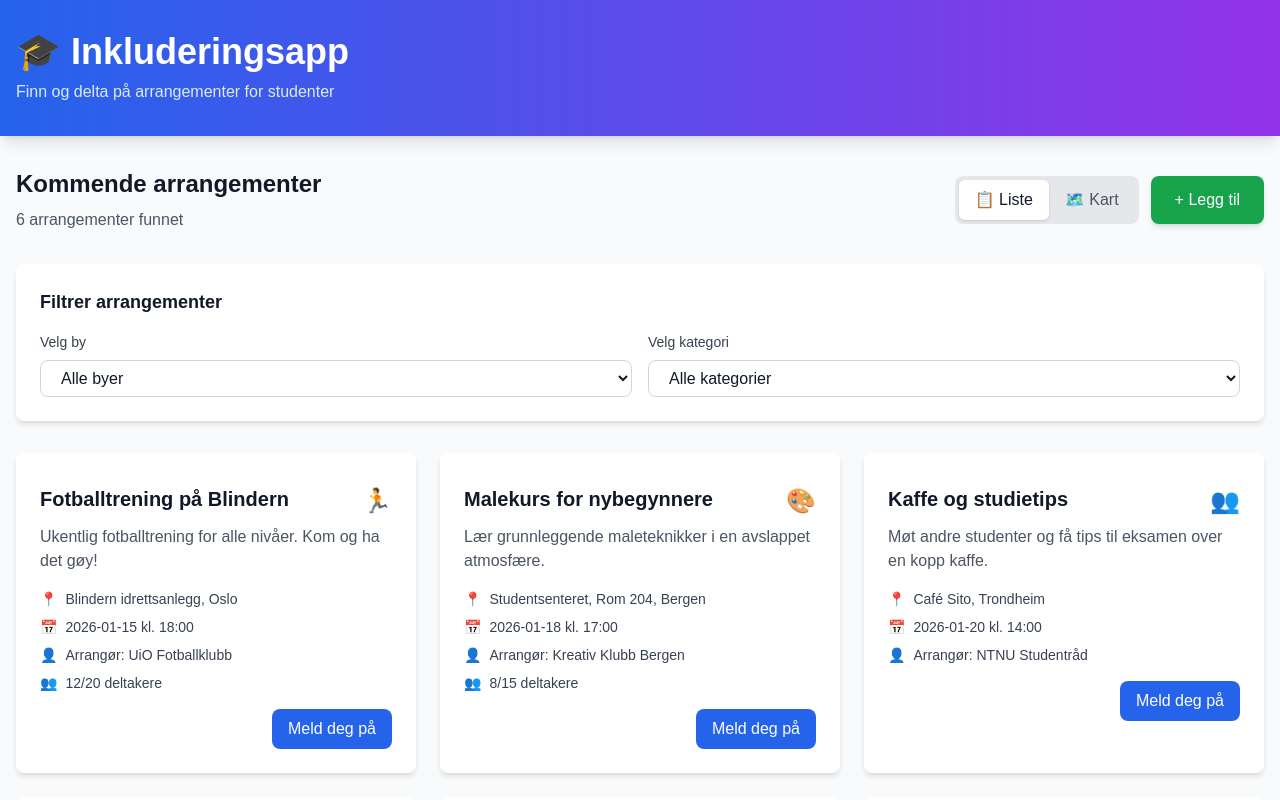
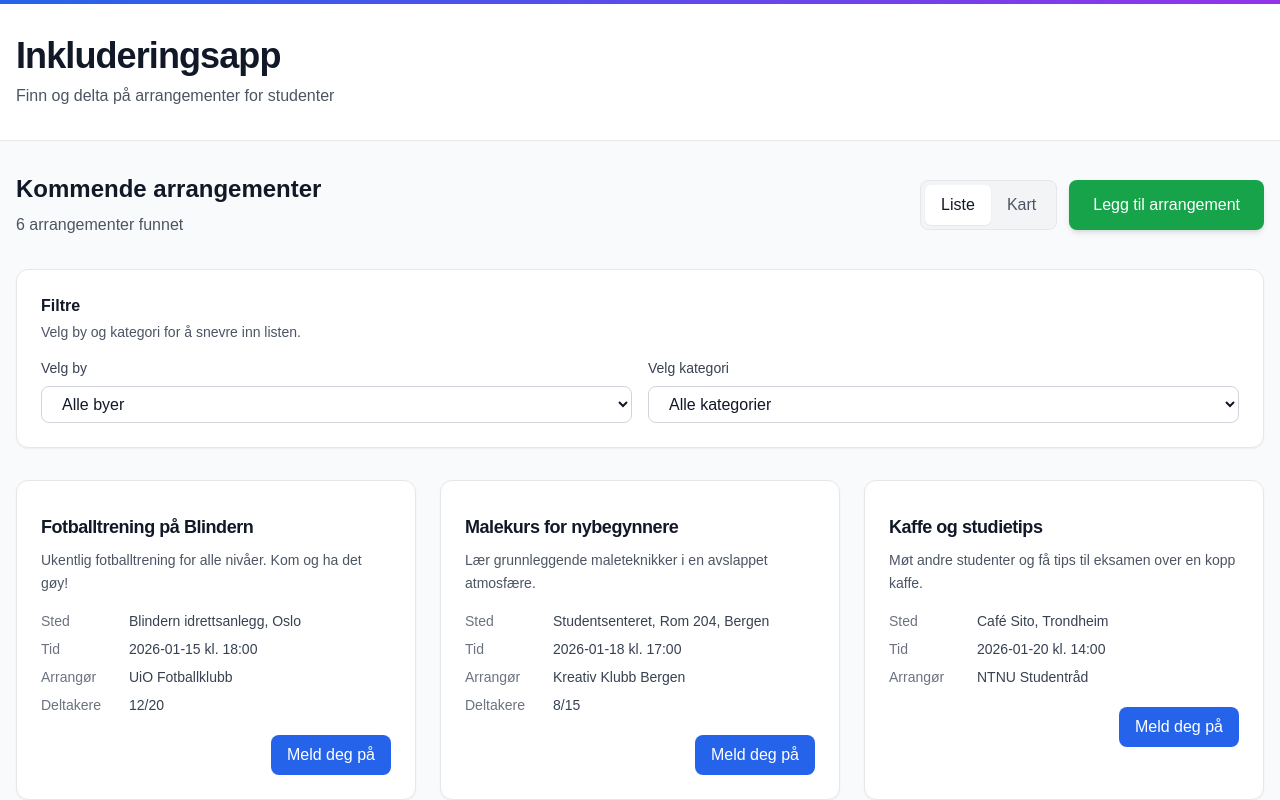
Before and after one commit to Evollum/inkluderingsapp, a Next.js app: page / in a window 1280 px wide. Shown: the top 800 px of the page. Built offline with nearby package versions, Linux system fonts and the light colour scheme.

Commit message:
UI polish: cleaner header and cards

```diff
--- a/src/app/page.tsx
+++ b/src/app/page.tsx
@@ -115,10 +115,15 @@ export default function Home() {
 
   return (
     <div className="min-h-screen bg-gray-50 dark:bg-gray-900">
-      <header className="bg-gradient-to-r from-blue-600 to-purple-600 text-white py-8 shadow-lg">
-        <div className="container mx-auto px-4">
-          <h1 className="text-4xl font-bold mb-2">🎓 Inkluderingsapp</h1>
-          <p className="text-blue-100">Finn og delta på arrangementer for studenter</p>
+      <header className="bg-white dark:bg-gray-900 border-b border-gray-200 dark:border-gray-800">
+        <div className="h-1 bg-gradient-to-r from-blue-600 to-purple-600" />
+        <div className="container mx-auto px-4 py-8">
+          <h1 className="text-3xl sm:text-4xl font-bold tracking-tight text-gray-900 dark:text-white">
+            Inkluderingsapp
+          </h1>
+          <p className="mt-2 text-gray-600 dark:text-gray-400">
+            Finn og delta på arrangementer for studenter
+          </p>
         </div>
       </header>
 
@@ -133,33 +138,33 @@ export default function Home() {
             </p>
           </div>
           <div className="flex gap-3">
-            <div className="flex bg-gray-200 dark:bg-gray-700 rounded-lg p-1">
+            <div className="flex bg-gray-100 dark:bg-gray-800 border border-gray-200 dark:border-gray-700 rounded-lg p-1">
               <button
                 onClick={() => setViewMode('list')}
-                className={`px-4 py-2 rounded-md transition-colors ${
+                className={`px-4 py-2 rounded-md transition-colors focus:outline-none focus:ring-2 focus:ring-blue-500 ${
                   viewMode === 'list'
-                    ? 'bg-white dark:bg-gray-600 text-gray-900 dark:text-white shadow'
-                    : 'text-gray-600 dark:text-gray-300'
+                    ? 'bg-white dark:bg-gray-700 text-gray-900 dark:text-white shadow-sm'
+                    : 'text-gray-600 dark:text-gray-300 hover:text-gray-900 dark:hover:text-white'
                 }`}
               >
-                📋 Liste
+                Liste
               </button>
               <button
                 onClick={() => setViewMode('map')}
-                className={`px-4 py-2 rounded-md transition-colors ${
+                className={`px-4 py-2 rounded-md transition-colors focus:outline-none focus:ring-2 focus:ring-blue-500 ${
                   viewMode === 'map'
-                    ? 'bg-white dark:bg-gray-600 text-gray-900 dark:text-white shadow'
-                    : 'text-gray-600 dark:text-gray-300'
+                    ? 'bg-white dark:bg-gray-700 text-gray-900 dark:text-white shadow-sm'
+                    : 'text-gray-600 dark:text-gray-300 hover:text-gray-900 dark:hover:text-white'
                 }`}
               >
-                🗺️ Kart
+                Kart
               </button>
             </div>
             <button
               onClick={() => setShowAddForm(true)}
-              className="px-6 py-2 bg-green-600 text-white rounded-lg hover:bg-green-700 transition-colors font-medium shadow-md"
+              className="px-6 py-2 bg-green-600 text-white rounded-lg hover:bg-green-700 transition-colors font-medium shadow-md focus:outline-none focus:ring-2 focus:ring-green-500"
             >
-              + Legg til
+              Legg til arrangement
             </button>
           </div>
         </div>
@@ -175,7 +180,7 @@ export default function Home() {
         {filteredEvents.length === 0 ? (
           <div className="text-center py-16">
             <p className="text-xl text-gray-500 dark:text-gray-400">
-              Ingen arrangementer funnet med disse filtrene 😔
+              Ingen arrangementer funnet med disse filtrene
             </p>
             <p className="text-gray-400 dark:text-gray-500 mt-2">
               Prøv å endre filtrene eller legg til et nytt arrangement!
--- a/src/components/EventCard.tsx
+++ b/src/components/EventCard.tsx
@@ -10,49 +10,48 @@ export default function EventCard({ event }: EventCardProps) {
   const category = CATEGORIES[event.category];
 
   return (
-    <div className="bg-white dark:bg-gray-800 rounded-lg shadow-md overflow-hidden hover:shadow-lg transition-shadow">
+    <div className="bg-white dark:bg-gray-800 rounded-xl border border-gray-200 dark:border-gray-700 shadow-sm overflow-hidden hover:shadow-md transition-shadow">
       <div className={`h-2 ${category.color}`} />
       <div className="p-6">
-        <div className="flex items-start justify-between mb-2">
-          <h3 className="text-xl font-bold text-gray-900 dark:text-white">
+        <div className="flex items-start justify-between gap-4 mb-2">
+          <h3 className="text-lg font-semibold tracking-tight text-gray-900 dark:text-white">
             {event.title}
           </h3>
-          <span className="text-2xl">{category.emoji}</span>
+          <span className={`shrink-0 px-2 py-1 rounded-full text-xs font-medium text-white ${category.color}`}>
+            {category.label}
+          </span>
         </div>
 
-        <p className="text-gray-600 dark:text-gray-300 mb-4">
+        <p className="text-sm leading-relaxed text-gray-600 dark:text-gray-300 mb-4">
           {event.description}
         </p>
 
-        <div className="space-y-2 text-sm text-gray-700 dark:text-gray-400">
-          <div className="flex items-center">
-            <span className="font-semibold mr-2">📍</span>
-            <span>{event.location}, {event.city}</span>
+        <dl className="space-y-2 text-sm text-gray-700 dark:text-gray-300">
+          <div className="flex gap-2">
+            <dt className="w-20 shrink-0 font-medium text-gray-500 dark:text-gray-400">Sted</dt>
+            <dd className="min-w-0">{event.location}, {event.city}</dd>
           </div>
 
-          <div className="flex items-center">
-            <span className="font-semibold mr-2">📅</span>
-            <span>{event.date} kl. {event.time}</span>
+          <div className="flex gap-2">
+            <dt className="w-20 shrink-0 font-medium text-gray-500 dark:text-gray-400">Tid</dt>
+            <dd className="min-w-0">{event.date} kl. {event.time}</dd>
           </div>
 
-          <div className="flex items-center">
-            <span className="font-semibold mr-2">👤</span>
-            <span>Arrangør: {event.organizer}</span>
+          <div className="flex gap-2">
+            <dt className="w-20 shrink-0 font-medium text-gray-500 dark:text-gray-400">Arrangør</dt>
+            <dd className="min-w-0">{event.organizer}</dd>
           </div>
 
           {event.maxParticipants && (
-            <div className="flex items-center">
-              <span className="font-semibold mr-2">👥</span>
-              <span>{event.currentParticipants}/{event.maxParticipants} deltakere</span>
+            <div className="flex gap-2">
+              <dt className="w-20 shrink-0 font-medium text-gray-500 dark:text-gray-400">Deltakere</dt>
+              <dd className="min-w-0">{event.currentParticipants}/{event.maxParticipants}</dd>
             </div>
           )}
-        </div>
+        </dl>
 
-        <div className="mt-4 flex items-center justify-between">
-          <span className={`px-3 py-1 rounded-full text-sm font-medium text-white ${category.color}`}>
-            {category.label}
-          </span>
-          <button className="px-4 py-2 bg-blue-600 text-white rounded-lg hover:bg-blue-700 transition-colors">
+        <div className="mt-5 flex items-center justify-end">
+          <button className="px-4 py-2 bg-blue-600 text-white rounded-lg hover:bg-blue-700 transition-colors focus:outline-none focus:ring-2 focus:ring-blue-500">
             Meld deg på
           </button>
         </div>
--- a/src/components/FilterBar.tsx
+++ b/src/components/FilterBar.tsx
@@ -18,10 +18,11 @@ export default function FilterBar({
   onCategoryChange,
 }: FilterBarProps) {
   return (
-    <div className="bg-white dark:bg-gray-800 p-6 rounded-lg shadow-md mb-8">
-      <h2 className="text-lg font-bold mb-4 text-gray-900 dark:text-white">Filtrer arrangementer</h2>
+    <div className="bg-white dark:bg-gray-800 p-6 rounded-xl border border-gray-200 dark:border-gray-700 shadow-sm mb-8">
+      <h2 className="text-base font-semibold text-gray-900 dark:text-white">Filtre</h2>
+      <p className="mt-1 text-sm text-gray-600 dark:text-gray-400">Velg by og kategori for å snevre inn listen.</p>
 
-      <div className="grid grid-cols-1 md:grid-cols-2 gap-4">
+      <div className="mt-4 grid grid-cols-1 md:grid-cols-2 gap-4">
         <div>
           <label className="block text-sm font-medium text-gray-700 dark:text-gray-300 mb-2">
             Velg by
```
